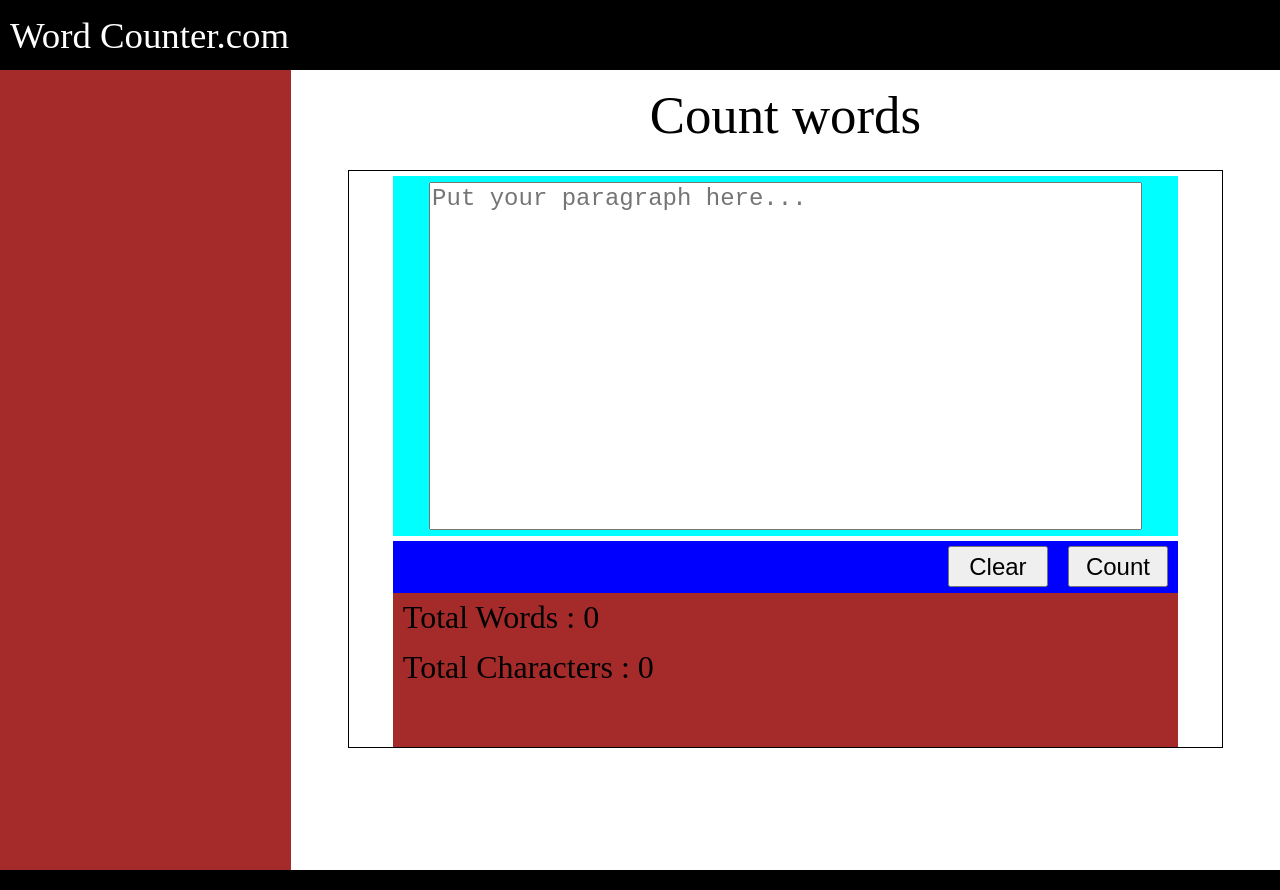
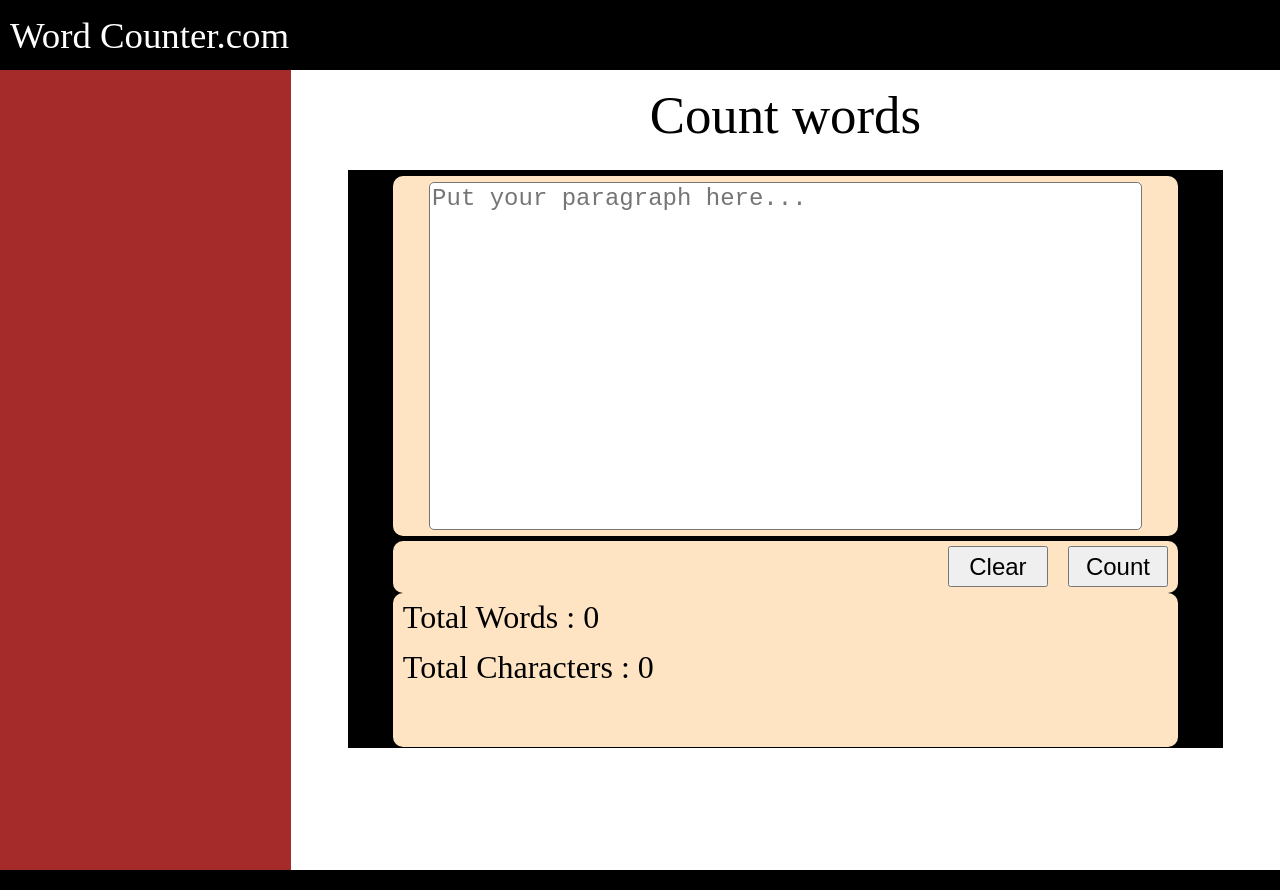
Before and after one commit to a-deep97/word-counter, a website: page views/index.html in a window 1280 px wide. Drawn offline with Linux system fonts and the light colour scheme; files that its build step writes are made by us from their sources; files whose address does not match are found by name.

Commit message:
counter container changes

```diff
--- a/public/css/style-main.css
+++ b/public/css/style-main.css
@@ -1,3 +1,4 @@
+
 
 html , body{
     margin: 0px 0px;
@@ -50,6 +51,7 @@ html , body{
     display: flex;
     flex-direction: column;
     justify-content: flex-start;
+    background-color: black;
     height: 80%;
     width: 90%;
     margin: 10px;
@@ -63,7 +65,8 @@ html , body{
     height: 70%;
     width: 90%;
     margin: 5px;
-    background-color: aqua;
+    background-color: bisque;
+    border-radius: 10px;
 }
 #required-para{
     display: flex;
@@ -73,15 +76,17 @@ html , body{
     height: 95%;
     resize: none;
     font-size: 1.5rem;
+    border-radius: 5px;
 }
 #control-area{
     display: flex;
     justify-content: flex-end;
     align-items: center;
     flex-direction: row;
-    background-color: blue;
+    background-color: bisque;
     width: 90%;
     height: 10%;
+    border-radius: 10px;
 }
 .control-button{
     display: flex;
@@ -101,9 +106,10 @@ html , body{
     justify-content: flex-start;
     align-items: flex-start;
     flex-direction: column;
-    background-color: brown;
+    background-color: bisque;
     width: 90%;
     height: 30%;
+    border-radius: 10px;
 }
 .result{
     display: flex;
```
